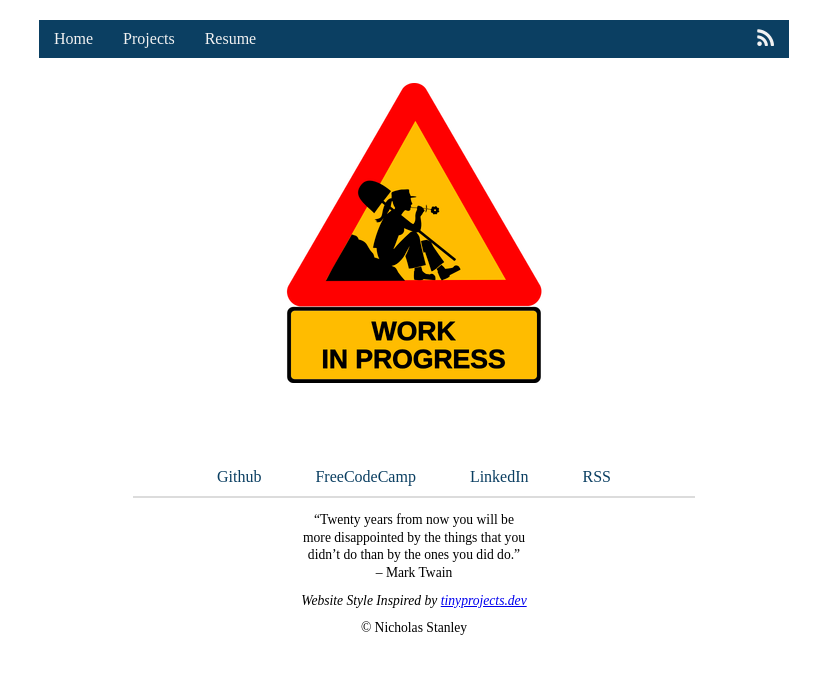
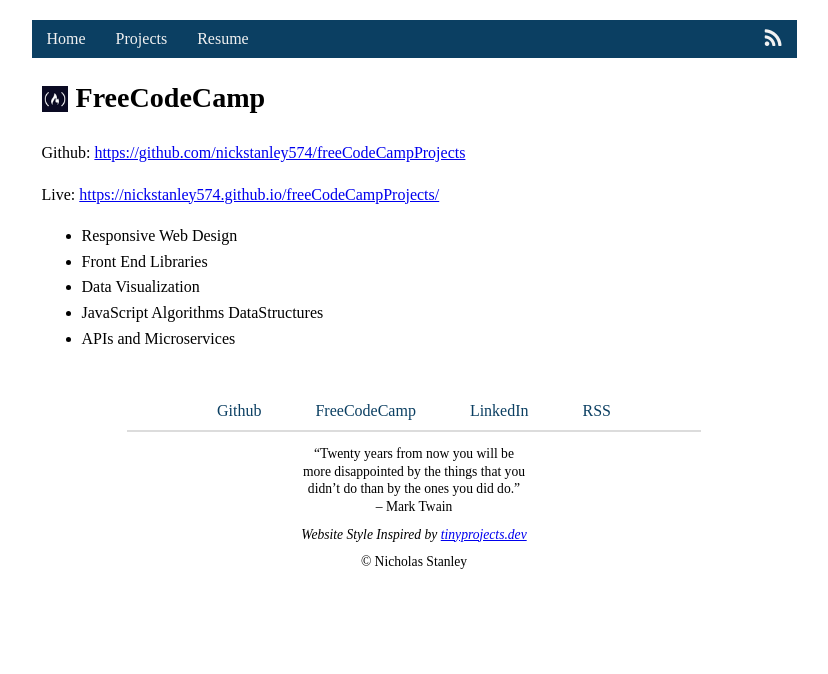
Before and after one commit to nickstanley574/nickstanley574.github.io, a Jekyll site: the page built from projects.md, in a window 1280 px wide. Shown: the top 674 px of the page, without its empty margins (226-1054 px from the left). Built offline with Jekyll 4.4.1, drawn with Linux system fonts in a browser that asks for light colours.

Commit message:
add fcc projects

```diff
--- a/_sass/main.scss
+++ b/_sass/main.scss
@@ -23,7 +23,7 @@
 body {
     margin: auto;
     padding: 20px;
-    max-width: 750px;
+    max-width: 765px;
     line-height: 1.6;
     text-align: left;
     position: relative;
@@ -31,7 +31,7 @@
 
 .page-content {
     font-size: 1.2em;
-    padding: 0px 5px;
+    padding: 0px 8px;
 }
 
 p code {
--- /dev/null
+++ b/_sass/projects.scss
@@ -0,0 +1,3 @@
+.projects {
+    padding: 0px 10px;
+}
--- a/_sass/resume.scss
+++ b/_sass/resume.scss
@@ -1,5 +1,5 @@
 .resume {
-    padding: 0px 5px;
+    padding: 0px 10px;
 }
 
 .resume ul {
--- a/assets/css/styles.scss
+++ b/assets/css/styles.scss
@@ -3,3 +3,4 @@
 @import "main";
 @import "cv";
 @import "resume";
+@import "projects";
--- a/projects.html
+++ /dev/null
@@ -1,9 +0,0 @@
----
-permalink: /projects/
-layout: default
-title: Projects
----
-
-<div class="wip" style="padding: 25px; text-align: center;">
-    <img src="/assets/images/work-in-progress.png" alt="work_in_progress">
-</div>
--- /dev/null
+++ b/projects.md
@@ -0,0 +1,41 @@
+---
+permalink: /projects/
+layout: default
+title: Projects
+style: projects
+---
+
+<style>
+.box {
+   display: flex;
+   align-items:center;
+    font-size: 1.17em;
+    margin-block-start: 1em;
+    margin-block-end: 1em;
+    margin-inline-start: 0px;
+    margin-inline-end: 0px;
+    font-weight: bold;
+}
+
+.box h2 {
+    margin-block-start: 0em;
+    margin-block-end: 0em;
+    margin-inline-start: 0px;
+    margin-inline-end: 0px;
+
+}
+</style>
+
+<div class="box">
+    <img style="padding-right:8px" width="26" src="/assets/images/favicon-32x32.png"><h2 style="">FreeCodeCamp</h2>
+</div>
+
+Github: <a href="https://github.com/nickstanley574/freeCodeCampProjects" target="_blank">https://github.com/nickstanley574/freeCodeCampProjects</a>
+
+Live: <a href="https://nickstanley574.github.io/freeCodeCampProjects/" target="_blank">https://nickstanley574.github.io/freeCodeCampProjects/</a>
+
+* Responsive Web Design
+* Front End Libraries
+* Data Visualization
+* JavaScript Algorithms DataStructures
+* APIs and Microservices
```
Also changed, not shown: assets/images/favicon-32x32.png (added).
